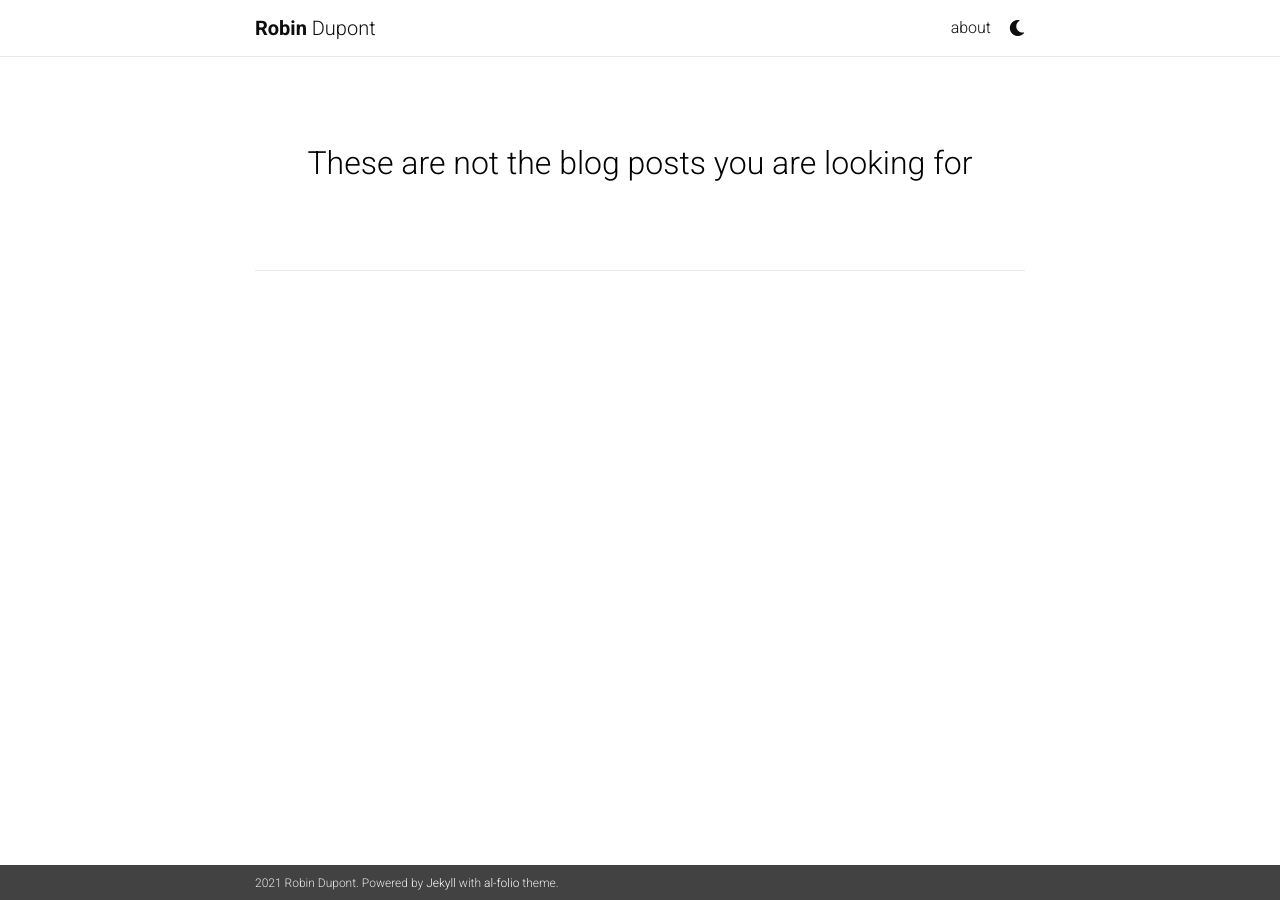
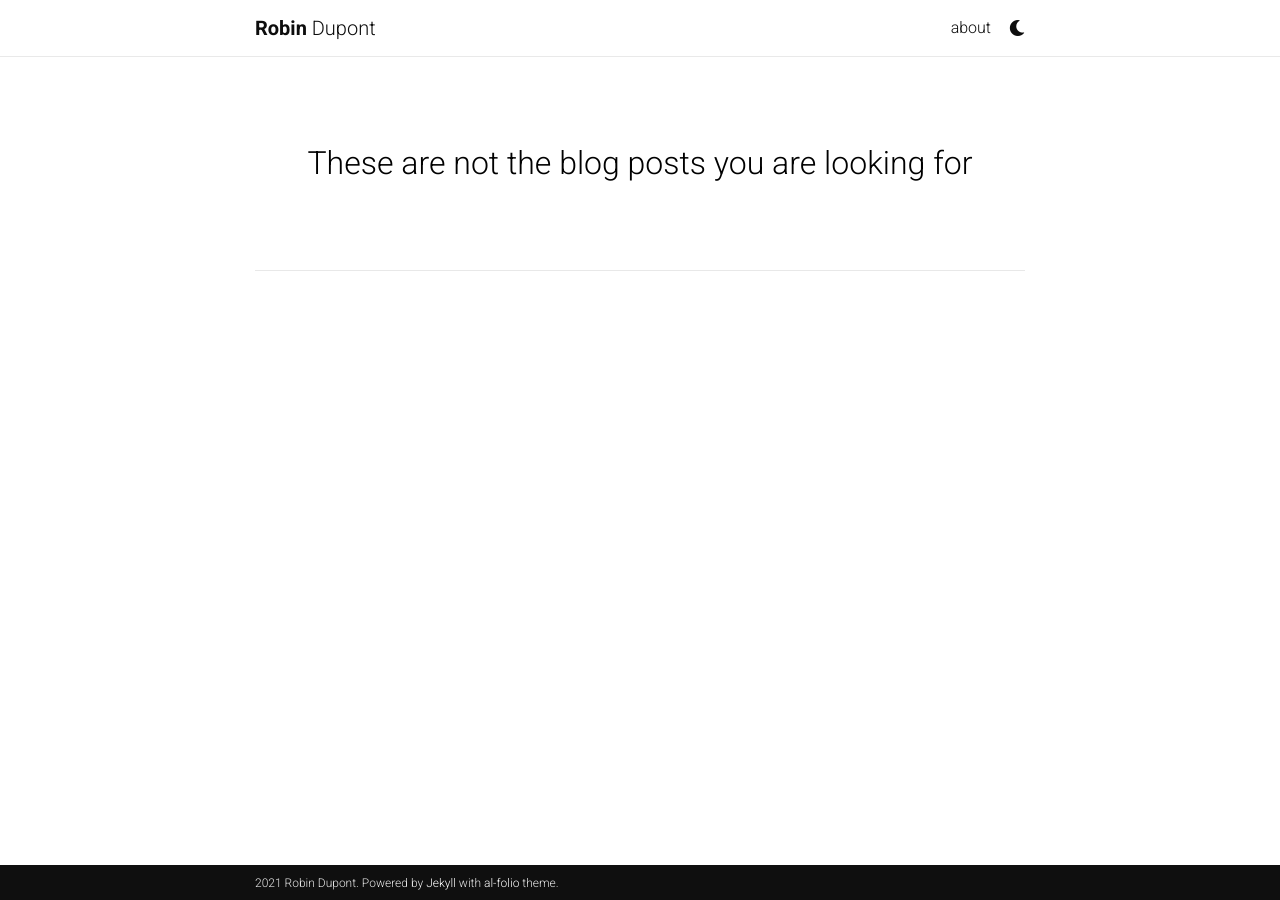
Before and after one commit to N0ciple/n0ciple.github.io, a Jekyll site: the page built from blog/index.html, in a window 1280 px wide. Built offline with Jekyll 4.4.1, drawn with Linux system fonts in a browser that asks for light colours; nearby versions of some CDN libraries; the list of posts is cut into pages by our own code; comment, search, counter and statistics services are not loaded; a style sheet for code colours, icons or effects is not loaded.

Commit message:
Change grey intensity

```diff
--- a/_sass/_variables.scss
+++ b/_sass/_variables.scss
@@ -25,7 +25,7 @@
 
 $grey-color:          #828282 !default;
 $grey-color-light:    lighten($grey-color, 40%);
-$grey-color-dark:     darken($grey-color, 25%);
+$grey-color-dark:     darken($grey-color, 45%);
 
 $white-color: #ffffff !default;
 $black-color: #000000 !default;
```
